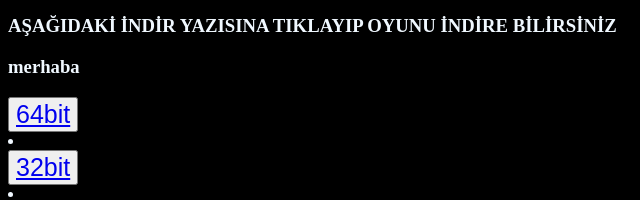
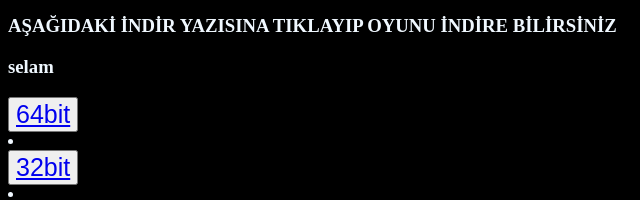
Before and after one commit to mehmetaliorta/oyunbabas-co, a plain HTML site: page index.html in a window 1280 px wide. Shown: the part 477-677 px from the top of the page, 0-640 px from the left. Drawn offline with Linux system fonts and the light colour scheme.

Commit message:
Update index.html

```diff
--- a/index.html
+++ b/index.html
@@ -36,7 +36,7 @@ li{
 
 <h3>ÖNCELİKLE WİNRAR YOKSA  İNDRİN</h3>
 <h3>AŞAĞIDAKİ İNDİR YAZISINA TIKLAYIP OYUNU İNDİRE BİLİRSİNİZ</h3>
-<h3>merhaba</h3>
+<h3>selam</h3>
 
     <BUtton>
         <a href="https://www.win-rar.com/fileadmin/winrar-versions/winrar/winrar-x64-624.exe">64bit</a>
```
